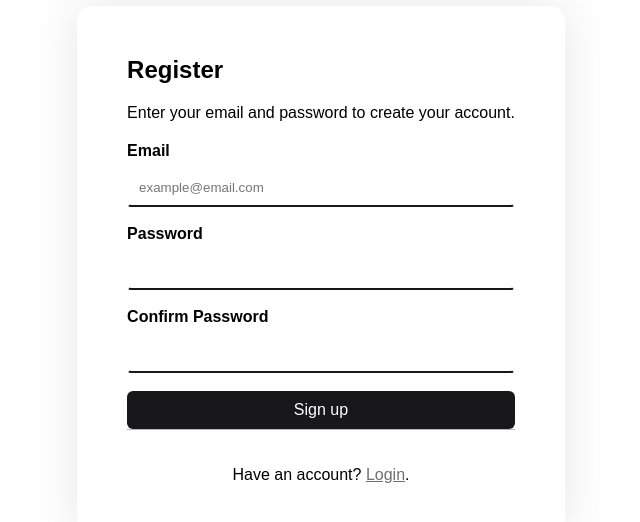
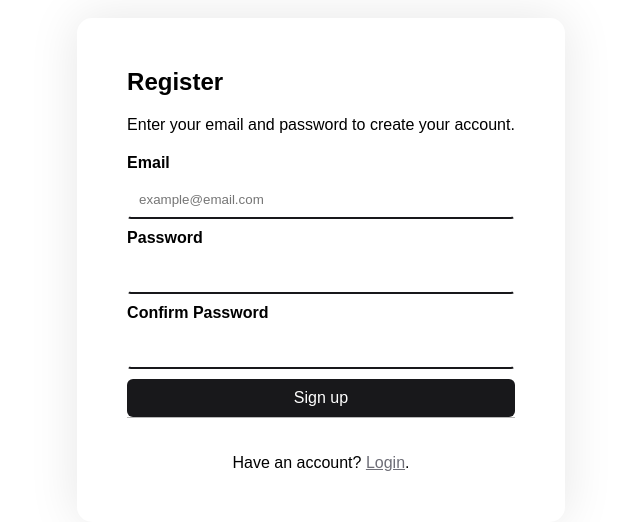
Before and after one commit to DPuddinu/agenda-tutorato-react, a React (Vite) app: page /register in a window 1280 px wide. Shown: the part 130-652 px from the top of the page, without its empty margins (319-959 px from the left). Built offline with nearby package versions, Linux system fonts and the light colour scheme.

Commit message:
feat: add register control

```diff
--- a/src/features/auth/types/auth.types.ts
+++ b/src/features/auth/types/auth.types.ts
@@ -10,3 +10,15 @@
   )
 })
 export type LoginPayload = z.infer<typeof LoginFormSchema>;
+
+
+export const RegisterFormSchema = z.object({
+  email: z.string().email('Invalid email address'),
+  password: z.string().min(6, 'Password must be at least 6 characters long'),
+  confirmPassword: z.string().min(6, 'Confirm Password must be at least 6 characters long'),
+}).refine((data) => data.password === data.confirmPassword, {
+  message: "Passwords don't match",
+  path: ['confirmPassword'], // Path che viene utilizzato per segnalare l'errore
+});
+
+export type RegisterPayload = z.infer<typeof RegisterFormSchema>;
--- a/src/pages/register/register-page.tsx
+++ b/src/pages/register/register-page.tsx
@@ -1,45 +1,77 @@
-import '@/styles/common.css'
+import React from 'react';
+import { useForm } from 'react-hook-form';
+import { zodResolver } from '@hookform/resolvers/zod';
+import { useNavigate } from 'react-router-dom';
+import { register as registerUser } from '../../features/auth/api/auth';
+import { RegisterFormSchema, RegisterPayload } from '@/features/auth/types/auth.types';
+import '@/styles/common.css';
 
-export const RegisterPage = () => (
+
+export const RegisterPage: React.FC = () => {
+  const navigate = useNavigate();
+
+  const { register, handleSubmit, formState: { errors, isSubmitting } } = useForm<RegisterPayload>({
+    resolver: zodResolver(RegisterFormSchema)
+  });
+
+  const onSubmit = async (data: RegisterPayload) => {
+    try {
+      await registerUser(data.email, data.password, data.confirmPassword);
+      navigate('/dashboard');
+    } catch (error) {
+      if (error instanceof Error) {
+        alert('Registration failed: ' + error.message);
+      } else {
+        alert('An unexpected error occurred.');
+      }
+    }
+  };
+
+  return (
     <div className="container form-box">
       <form
         id="registerForm"
         className="flex-col gap-5"
+        onSubmit={handleSubmit(onSubmit)}
       >
         <h2>Register</h2>
         <p className="py-5">Enter your email and password to create your account.</p>
         <div className="flex flex-col items-baseline gap-2">
-          <label htmlFor="email"><b>Email</b></label>
+          <label htmlFor="email"><strong>Email</strong></label>
           <input
             id="email"
             type="email"
             placeholder="example@email.com"
             className="width-auto"
+            {...register('email')}
           />
-          <span id="errorUser" className="error"></span>
+          {errors.email && <span id="errorUser" className="error">{errors.email.message}</span>}
         </div>
         <div className="flex flex-col items-baseline gap-2">
-          <label htmlFor="password"><b>Password</b></label>
+          <label htmlFor="password"><strong>Password</strong></label>
           <input
             id="password"
             type="password"
             className="width-auto"
+            {...register('password')}
           />
-          <span id="errorPass" className="error"></span>
+          {errors.password && <span id="errorPass" className="error">{errors.password.message}</span>}
         </div>
         <div className="flex flex-col items-baseline gap-2">
-          <label htmlFor="confirmPassword"><b>Confirm Password</b></label>
+          <label htmlFor="confirmPassword"><strong>Confirm Password</strong></label>
           <input
             id="confirmPassword"
             type="password"
             className="width-auto"
+            {...register('confirmPassword')}
           />
-          <span id="errorConfirmPass" className="error"></span>
+          {errors.confirmPassword && <span id="errorConfirmPass" className="error">{errors.confirmPassword.message}</span>}
         </div>
-        <button type="submit">Sign up</button>
+        <button type="submit" disabled={isSubmitting}>Sign up</button>
         <div className="flex flex-col signin items-center justify-center border-t-1 pt-1">
           <p>Have an account? <a href="/login" className="font-color-link">Login</a>.</p>
         </div>
       </form>
     </div>
   );
+};
--- a/src/routes/routes.tsx
+++ b/src/routes/routes.tsx
@@ -13,6 +13,10 @@
     path: "/login",
     element: <LoginPage/>
   },
+   {
+    path: "/register",
+    element: <RegisterPage/>
+  },
   {
     path: "/register",
     element: <RegisterPage/>
```
